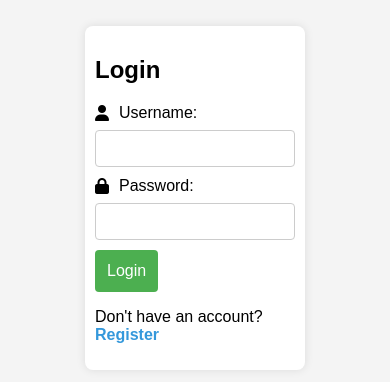
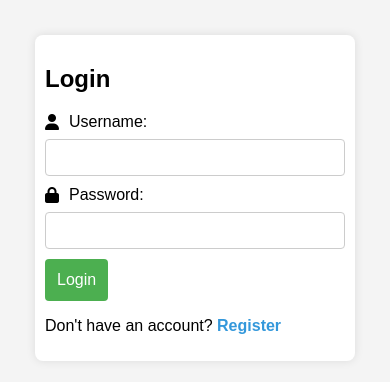
Before and after one commit to MichealAllison/FIRS-Frontend, a plain HTML site: page index.html in a window 390 px wide. Shown: the part 224-606 px from the top of the page. Drawn offline with Linux system fonts and the light colour scheme; no server answers.

Commit message:
Update style.css

```diff
--- a/style.css
+++ b/style.css
@@ -67,7 +67,7 @@ a:hover {
 @media screen and (max-width: 600px) {
     form {
         padding: 10px;
-        max-width: 200px
+        max-width: 300px
     }
 
     input {
```
